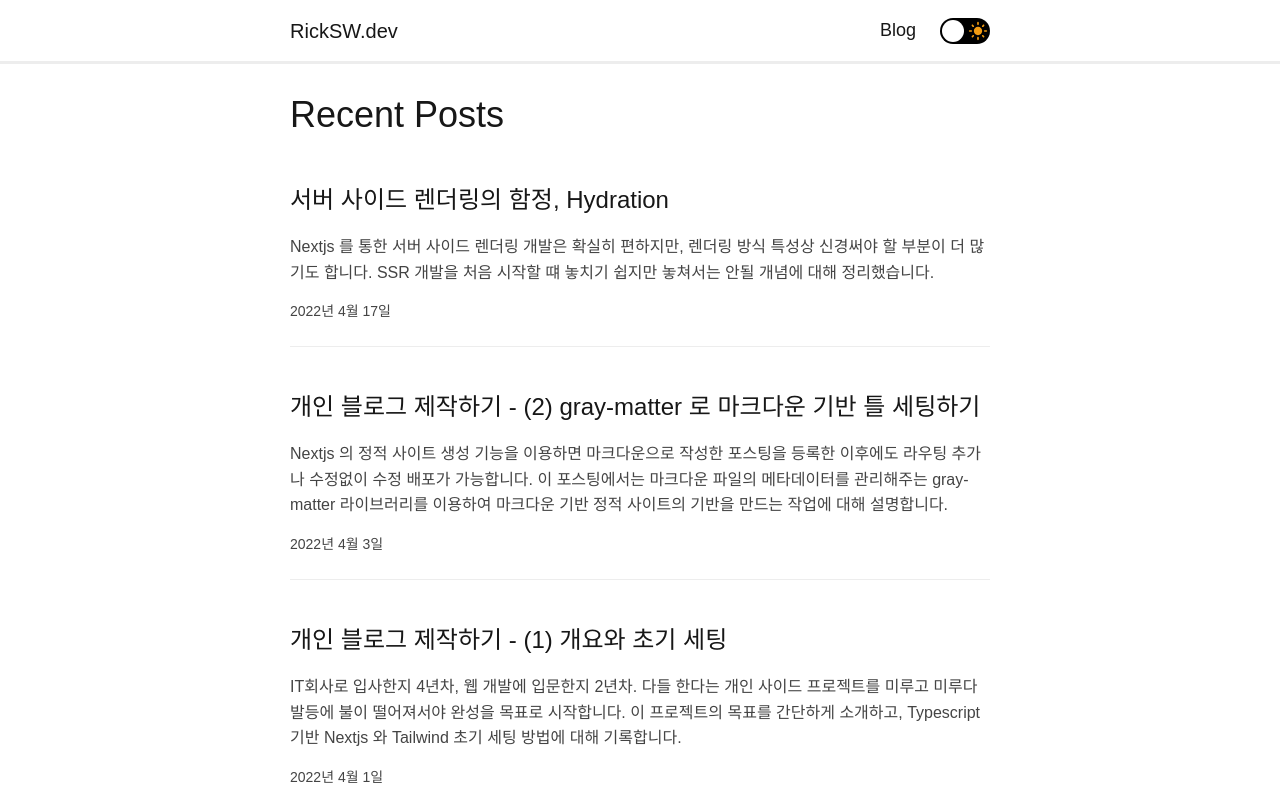
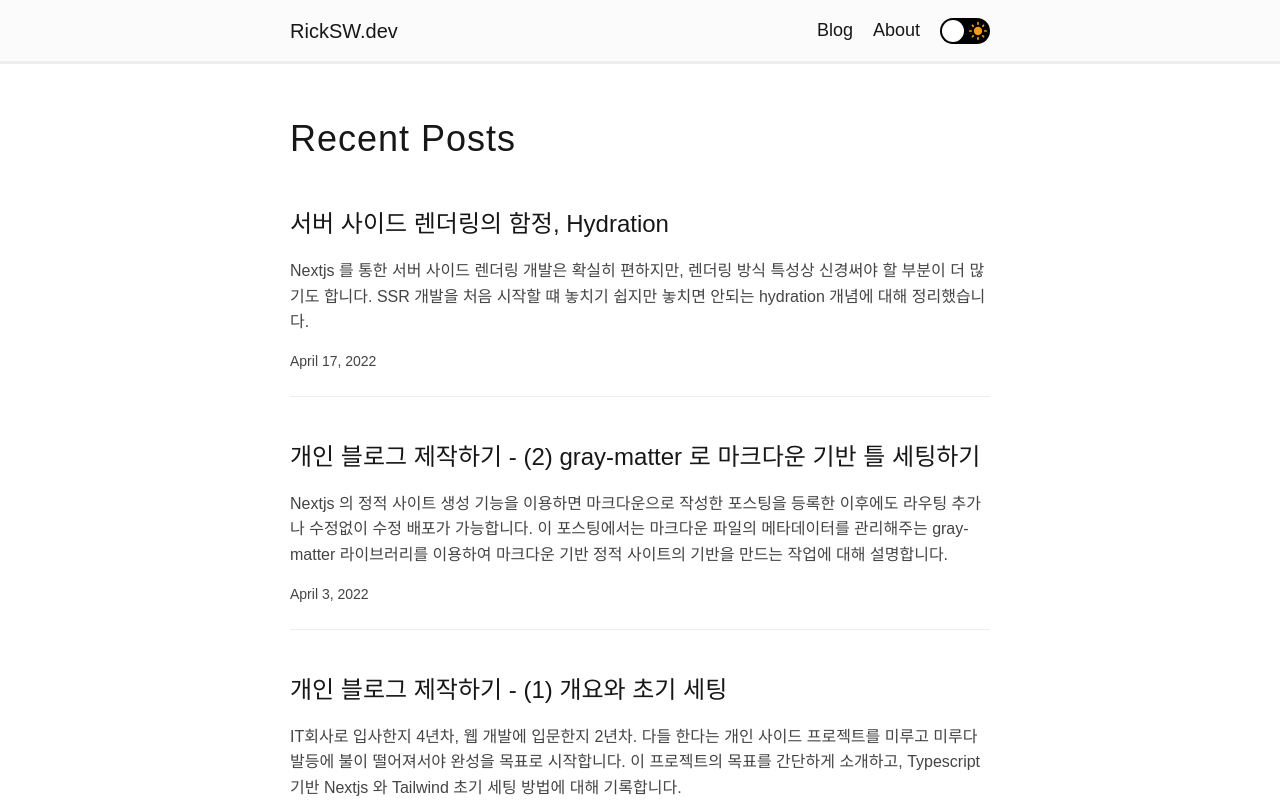
Before and after one commit to ohseungo/ricksw.dev, a Next.js app: page / in a window 1280 px wide. Shown: the top 800 px of the page. Built offline with nearby package versions, Linux system fonts and the light colour scheme.

Commit message:
feat : 디자인 조정 및 about 페이지 준비

```diff
--- a/components/blog/BlogPostCard.styled.ts
+++ b/components/blog/BlogPostCard.styled.ts
@@ -24,3 +24,7 @@ export const PostInfo = styled.div`
   color: var(--sub-txt-color);
   font-size: 14px;
 `;
+
+export const PostArrowLink = styled.div`
+  color: var(--acct-txt-color);
+`;
--- a/components/blog/BlogPostCard.tsx
+++ b/components/blog/BlogPostCard.tsx
@@ -12,7 +12,9 @@ const BlogPostCard = ({ frontMatter, slug }: PostProps) => {
         </Link>
       </PostTitle>
       <PostSummary>{frontMatter.description}</PostSummary>
-      <PostInfo>{dateToString(frontMatter.date)}</PostInfo>
+      <PostInfo>
+        <span>{dateToString(frontMatter.date)}</span>
+      </PostInfo>
     </Root>
   );
 };
--- a/components/common/Header.styled.ts
+++ b/components/common/Header.styled.ts
@@ -13,7 +13,7 @@ export const HeaderRoot = styled.header`
   justify-content: space-between;
 
   border-bottom: solid var(--sub-border-color);
-  background-color: var(--main-bg-color);
+  background-color: var(--header-bg-color);
 
   h1 {
     font-size: 20px;
--- a/components/common/Header.tsx
+++ b/components/common/Header.tsx
@@ -7,7 +7,7 @@ import DarkModeSlider from "./DarkModeSlider";
 const Header = () => {
   return (
     <HeaderRoot>
-      <Link href="/" passHref>
+      <Link href="/">
         <h1>RickSW.dev</h1>
       </Link>
       <SubRoot>
--- a/components/common/Navbar.styled.ts
+++ b/components/common/Navbar.styled.ts
@@ -3,7 +3,6 @@ import styled from "@emotion/styled";
 export const NavbarRoot = styled.nav`
   a {
     font-size: 18px;
-    padding-right: 24px;
-    font-weight: 500;
+    padding-right: 20px;
   }
 `;
--- a/components/common/PageTitle.styled.ts
+++ b/components/common/PageTitle.styled.ts
@@ -4,7 +4,9 @@ export const Root = styled.div``;
 
 export const Title = styled.h1`
   font-size: 36px;
-  margin: 24px 0;
+  margin-top: 3rem;
+  margin-bottom: 1.5rem;
+  letter-spacing: 1px;
 `;
 // export const Title = styled.p`
 //   font-size: 24px;
--- a/constants/navLinks.ts
+++ b/constants/navLinks.ts
@@ -1,5 +1,6 @@
 const navLinks: { name: string; path: string }[] = [
   { name: "Blog", path: "/blog" },
+  { name: "About", path: "/about" },
   // { name: "Notes", path: "/notes" },
 ];
 
--- a/lib/string-util.ts
+++ b/lib/string-util.ts
@@ -10,5 +10,5 @@ export const dateToString = (date: string) => {
     day: "numeric",
   };
 
-  return new Date(date).toLocaleDateString("ko-KR", options);
+  return new Date(date).toLocaleDateString("en-US", options);
 };
--- a/posts/blog/ssr-hydration.md
+++ b/posts/blog/ssr-hydration.md
@@ -1,6 +1,6 @@
 ---
 title: 서버 사이드 렌더링의 함정, Hydration
-description: Nextjs 를 통한 서버 사이드 렌더링 개발은 확실히 편하지만, 렌더링 방식 특성상 신경써야 할 부분이 더 많기도 합니다. SSR 개발을 처음 시작할 떄 놓치기 쉽지만 놓쳐서는 안될 개념에 대해 정리했습니다.
+description: Nextjs 를 통한 서버 사이드 렌더링 개발은 확실히 편하지만, 렌더링 방식 특성상 신경써야 할 부분이 더 많기도 합니다. SSR 개발을 처음 시작할 떄 놓치기 쉽지만 놓치면 안되는 hydration 개념에 대해 정리했습니다.
 date: 2022/04/17
 tags:
   - nextjs
--- a/styles/globals.css
+++ b/styles/globals.css
@@ -1,6 +1,8 @@
 @tailwind base;
 @tailwind components;
 @tailwind utilities;
+
+@import url("https://fonts.googleapis.com/css2?family=Noto+Sans+KR&display=swap");
 
 html,
 body {
@@ -13,22 +15,28 @@ body {
   background: var(--main-bg-color);
   color: var(--main-txt-color);
 
+  /* transition: background-color 300ms ease; */
+}
+
+body {
   --page-max-width: 700px;
   --header-height: 4rem;
 }
 :root {
   --main-bg-color: #ffffff;
   --main-txt-color: #171717;
+  --header-bg-color: #fbfbfb;
   --sub-txt-color: #444444;
-  --acct-txt-color: #c00707;
+  --acct-txt-color: #50d0d0;
 
   --sub-border-color: #ededed;
 }
 [data-theme="dark"] {
   --main-bg-color: #17181c;
+  --header-bg-color: #17181c;
   --main-txt-color: #ededed;
   --sub-txt-color: #cdcdcd;
-  --acct-txt-color: #c00707;
+  --acct-txt-color: #760f10;
 
   --sub-border-color: #3a3a3a;
 }
@@ -40,4 +48,5 @@ a {
 
 * {
   box-sizing: border-box;
+  transition: background-color 300ms ease-in-out, border-color 300ms ease-in-out;
 }
```
